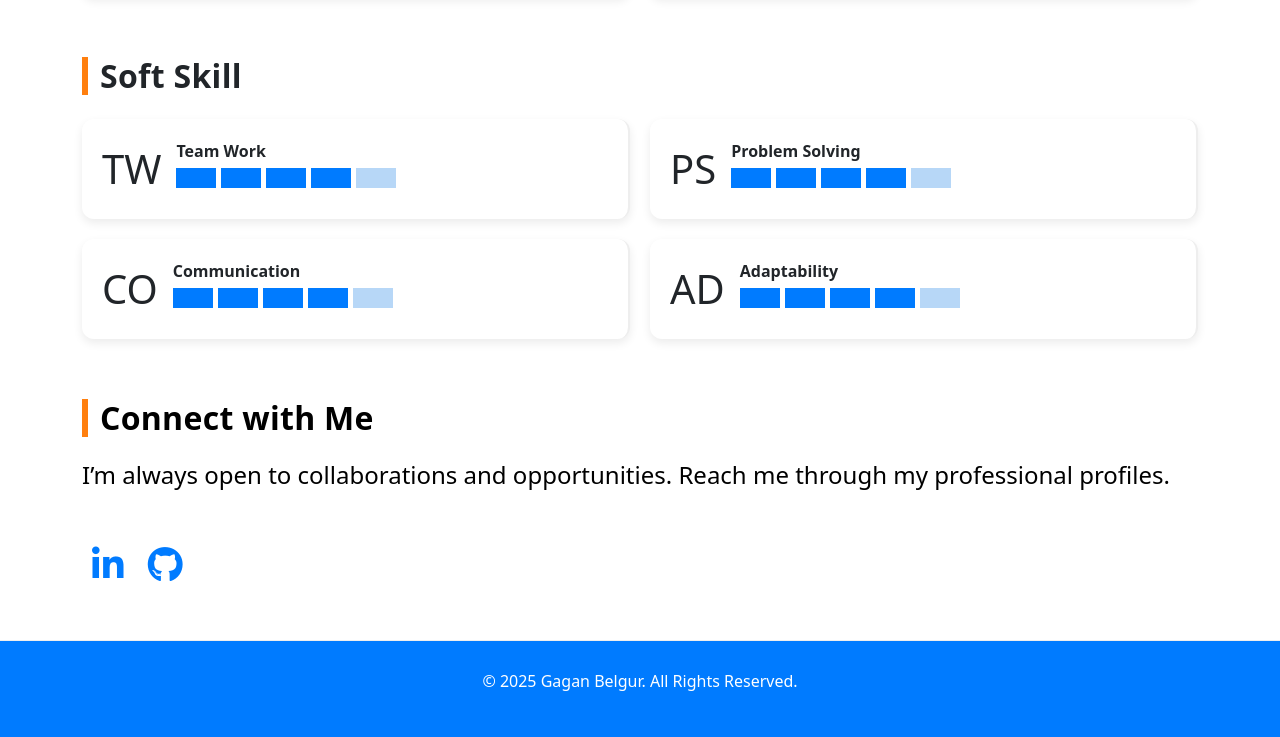
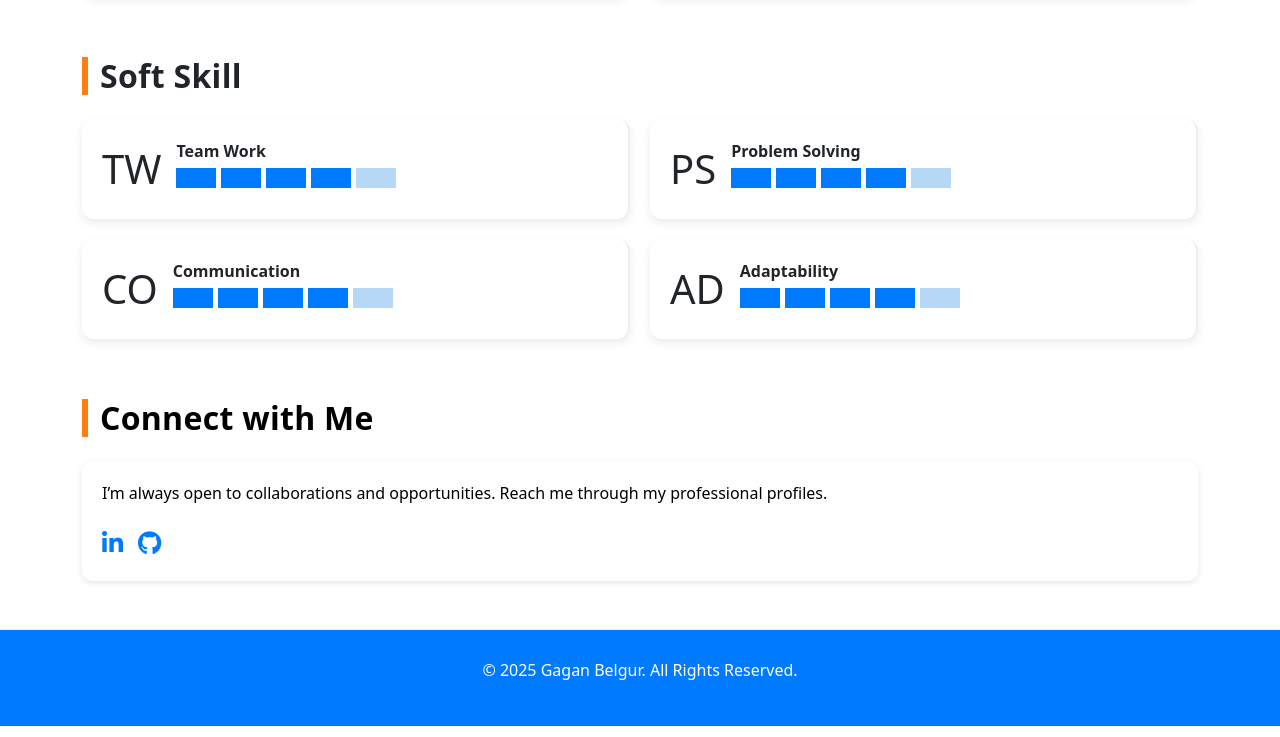
Before and after one commit to GaganBelgur/gaganbelgur-portfolio, a plain HTML site: page GaganBelgurPortfolio/index.html in a window 1280 px wide. Shown: the part 7346-8083 px from the top of the page. Drawn offline with nearby package versions, Linux system fonts and the light colour scheme.

Commit message:
Updated the contacts sections

```diff
--- a/GaganBelgurPortfolio/css/utils.css
+++ b/GaganBelgurPortfolio/css/utils.css
@@ -19,24 +19,38 @@
 }
 
 /* Helpers */
-.muted { color: #6c757d; }
+.muted {
+  color: #6c757d;
+}
 
-.social-icons { margin-top: 20px; }
+.contact-card {
+  text-align: left;      /* align everything inside card to left */
+  padding: 20px;
+  border-radius: 10px;
+  background: #fff;
+  box-shadow: 0 2px 6px rgba(0,0,0,0.1);
+}
 
+.social-icons {
+  display: flex;
+  justify-content: flex-start;  /* icons to the left */
+  gap: 15px;
+  margin-top: 20px;
+}
 .social-icon {
-    font-size: 36px;
-    margin: 0 10px;
-    color: #007bff;
-    transition: transform 0.3s ease, color 0.3s ease;
+  font-size: 1.5rem;
+  color: #007BFF; /* LinkedIn blue for demo */
+  text-decoration: none;
+  transition: color 0.3s ease;
 }
 
 .social-icon:hover {
-    color: #007bff;
-    transform: scale(1.2);
+  color: #333;
 }
 
 .lazy-section {
-  margin-bottom: 60px; /* adjust as you like */
+  margin-bottom: 60px;
+  /* adjust as you like */
 }
 
 .fade-in {
--- a/GaganBelgurPortfolio/sections/contacts.html
+++ b/GaganBelgurPortfolio/sections/contacts.html
@@ -1,13 +1,19 @@
 <section id="contact" class="py-12 text-black mb-5">
-  <div class=" container">
-    <h2 class="section-title">Connect with Me</h2>
-    <h4>
-        I’m always open to collaborations and opportunities. Reach me through my professional profiles.
-    </h4>
+    <div class=" container">
+        <h2 class="section-title">Connect with Me</h2>
+        <div class="contact-card">
+            <p class="card-text">
+                I’m always open to collaborations and opportunities. Reach me through my professional profiles.
+            </p>
 
-    <div class="social-icons mt-5">
-        <a class="social-icon" href="https://www.linkedin.com/in/gaganbelgur"><i class="fab fa-linkedin-in"></i></a>
-        <a class="social-icon" href="https://www.github.com/gaganbelgur"><i class="fab fa-github"></i></a>
-    </div>
-    </div>
+            <div class="social-icons">
+                <a class="social-icon" href="https://www.linkedin.com/in/gaganbelgur">
+                    <i class="fab fa-linkedin-in"></i>
+                </a>
+
+                <a class="social-icon" href="https://www.github.com/gaganbelgur">
+                    <i class="fab fa-github"></i>
+                </a>
+            </div>
+        </div>
 </section>
```
Lines whose indentation alone changed are shown as unchanged.
